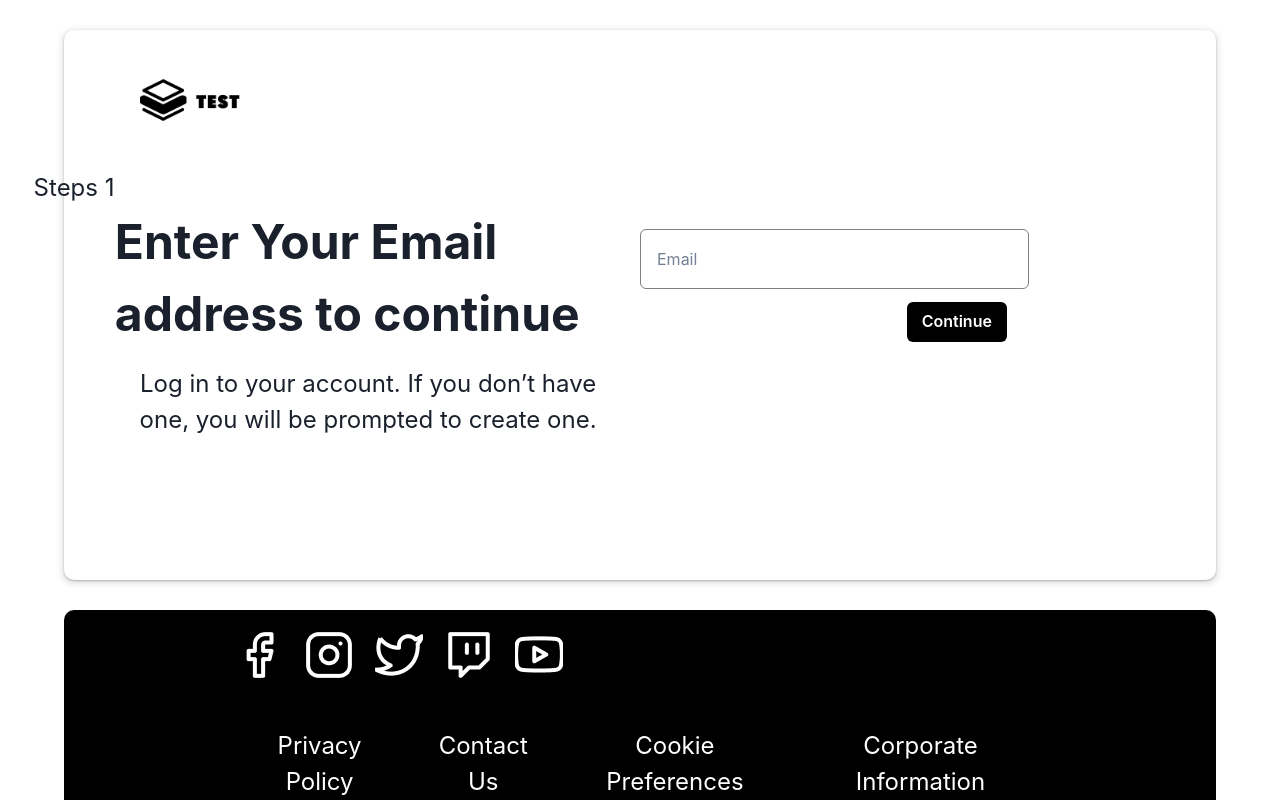
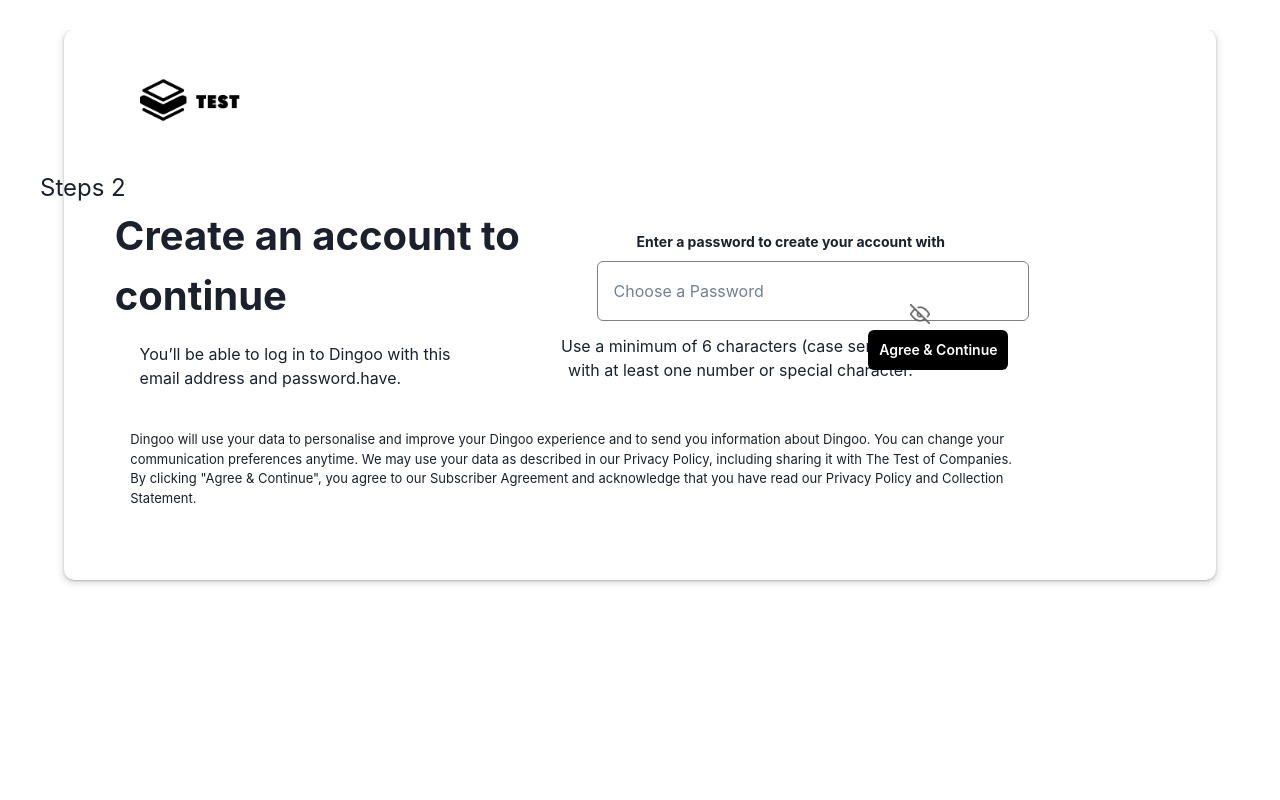
Before and after one commit to RupeshSahu969/AlkyeAssiments, a React (Create React App) app: page / in a window 1280 px wide. Shown: the top 800 px of the page. Built offline with nearby package versions, Linux system fonts and the light colour scheme.

Commit message:
add this second signup password code system responsive here

```diff
--- a/src/App.js
+++ b/src/App.js
@@ -2,11 +2,12 @@ import logo from './logo.svg';
 import './App.css';
 import Signup1 from './Components/Signup1';
 import Footer from './Pages/Footer';
+import Signup2 from './Components/Signup2';
 
 function App() {
   return (
     <div className="App">
-   <Signup1/>
+   <Signup2/>
    {/* <Footer/> */}
     </div>
   );
--- a/src/Components/Signup1.jsx
+++ b/src/Components/Signup1.jsx
@@ -13,7 +13,7 @@ import Footer from "../Pages/Footer";
 
 const Signup1 = () => {
   return (
-    <Box mt={"30px"} h={"100vh"}>
+    <Box mt="30px" minH="100vh" overflowY="auto" mb={{base:"300px" ,md:"50px"}}>
       <Flex
         w={{ base: "360px", md: "90%" }}
         h={{ base: "550px", md: "550px" }}
--- a/src/Components/Signup2.jsx
+++ b/src/Components/Signup2.jsx
@@ -1,11 +1,202 @@
-import React from 'react'
+import React, { useState } from "react";
+import {
+  Box,
+  Button,
+  Flex,
+  Image,
+  Input,
+  SimpleGrid,
+  Text,
+} from "@chakra-ui/react";
+import logo1 from "./assets/Logo1.png";
+import eys from "./assets/eye-off.png"
+
+import Footer from "../Pages/Footer";
 
 const Signup2 = () => {
+
+  const [showPassword, setShowPassword] = useState(false);
+
+  const showsPassword = () => {
+    setShowPassword(!showPassword);
+  };
+
   return (
-    <div>
+    <Box
+      mt="30px"
+      minH="100vh"
+      overflowY="auto"
+      mb={{ base: "300px", md: "50px" }}
+    >
+      <Flex
+        w={{ base: "360px", md: "90%" }}
+        h={{ base: "550px", md: "550px" }}
+        // mt={{ base: "41px", md: "30px" }}
+        m="auto"
+        boxShadow="rgba(60, 64, 67, 0.3) 0px 1px 2px 0px, rgba(60, 64, 67, 0.15) 0px 2px 6px 2px"
+        flexDirection="column"
+        alignItems="center"
+        p={{ base: "0rem", md: "20px" }}
+        borderRadius={{ base: "50px", md: "10px" }}
+      >
+        <Box
+          w={{ base: "100%", md: "100%" }}
+          mb={{ base: "20px", md: "20px" }}
+          marginLeft={{ base: "5rem", md: "10%" }}
+        >
+          {/* Adjusted Box for better alignment */}
+          <Image src={logo1} boxSize="100px" objectFit="contain" />
+        </Box>
 
-    </div>
-  )
-}
+        <Box>
+          <Text
+            fontSize={{ base: "12px", md: "24px" }}
+            textAlign={"start"}
+            ml={{ base: "-8.9rem", md: "-37.5rem" }}
+          >
+            Steps 2
+          </Text>
+        </Box>
 
-export default Signup2
+        <Flex
+          w="70%"
+          flexDirection={["column", "row"]}
+          alignItems="center"
+          justifyContent="space-between"
+        >
+          <Box
+            textAlign={["start", "left"]}
+            mb={["10px", "0"]}
+            ml={{ base: "-4rem", md: "-8.5rem" }}
+          >
+            <Text
+              fontSize={{ base: "24px", md: "40px" }}
+              whiteSpace="nowrap"
+              fontWeight={"bold"}
+            >
+              Create an account to <Text> continue</Text>
+            </Text>
+          </Box>
+          <Box display={{ base: "none", md: "flex" }}
+           w="1500px" mt={"-50px"}  ml="15%" fontWeight={"bold"}
+           >
+            {" "}
+            <Text fontSize={{ base: "0", md: "14px" }}>
+              Enter a password to create your account with
+            </Text>{" "}
+          </Box>
+
+          <Input
+              type={showPassword ? "text" : "password"}
+              placeholder="Choose a Password"
+              height="60px"
+              border="1px solid gray"
+              ml="-820px"
+              mt="50px"
+              pr="40px"
+              display={{ base: "none", md: "flex" }}
+            />
+            <Image
+             src={eys}
+             position="absolute"
+             right="350px"
+             top="35.5%"
+             transform="translateY(-50%)"
+             cursor="pointer"
+             onClick={showsPassword}
+             boxSize="20px"
+             display={{ base: "none", md: "flex" }}
+            />
+        </Flex>
+
+        <Flex
+          w="90%"
+          flexDirection={["column", "row"]}
+          alignItems="center"
+          justifyContent="space-between"
+        >
+          <Box mt={{ base: "-0rem", md: "1rem" }}>
+            <Text
+              // fontSize={{ base: "12px", md: "20px" }}
+              ml={{ base: "-0.2rem", md: "0rem" }}
+              textAlign={"start"}
+            >
+              You’ll be able to log in to Dingoo with this{" "}
+              <Text>email address and password.have.</Text>
+            </Text>
+          </Box>
+          <Box display={{ base: "none", md: "flex" }} ml="-110px">
+            <Text>
+              Use a minimum of 6 characters (case sensitive)
+              <span style={{ display: "block", marginLeft: "0px" }}>
+                with at least one number or special character.
+              </span>
+            </Text>
+          </Box>
+          <Box
+            marginTop={{ base: "0rem", md: "-1rem" }}
+            display={{ base: "none", md: "flex" }}
+          >
+
+            <Button
+              bgColor="black"
+              color="white"
+              size="sm"
+              height="40px"
+              width="140px"
+              marginLeft={{ base: "0rem", md: "-17rem" }}
+            >
+              Agree & Continue
+            </Button>
+          </Box>
+        </Flex>
+
+        <Box w="80%" marginLeft={"-130px"} mt="40px">
+          <Text textAlign={"start"} fontSize={"13px"}   display={{ base: "none", md: "flex" }}>
+          Dingoo will use your data to personalise and improve your Dingoo experience and to send you information about Dingoo. You can change your communication preferences anytime. We may use your data as described in our Privacy Policy, including sharing it with The Test of Companies. By clicking "Agree & Continue", you agree to our Subscriber Agreement and acknowledge that you have read our Privacy Policy and Collection Statement.
+          </Text>
+       </Box>
+        <Box display={{ base: "flex", md: "none" }}>
+          <Box
+            display={{ base: "flex", md: "none" }}
+            justifyContent={["center", "flex-start"]}
+            marginTop={"50px"}
+          >
+            <Input
+              display={{ base: "flex", md: "none" }}
+              type="password"
+              placeholder="Password"
+              htmlSize={30}
+              height="50px"
+              border={"1px solid gray"}
+            />
+          </Box>
+        </Box>
+        <Flex
+          display={{ base: "flex", md: "none" }}
+          justifyContent="center"
+          alignItems="center"
+          gap="4rem"
+          mt={"30px"}
+        >
+          <Box>
+            <Text>Have an account?</Text>
+          </Box>
+          <Box>
+            <Button
+              bgColor="black"
+              color="white"
+              size="md"
+              height="40px"
+              width="100px"
+            >
+              Agree & Continue
+            </Button>
+          </Box>
+        </Flex>
+      </Flex>
+      {/* <Footer/> */}
+    </Box>
+  );
+};
+export default Signup2;
```
